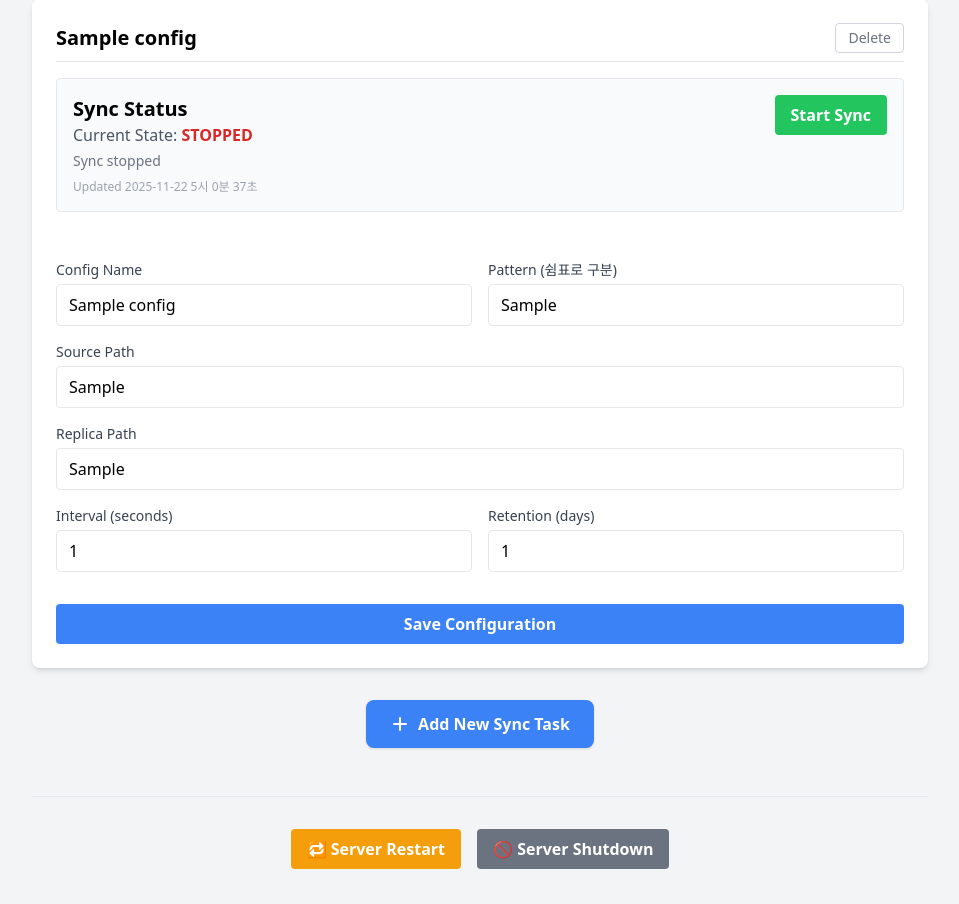
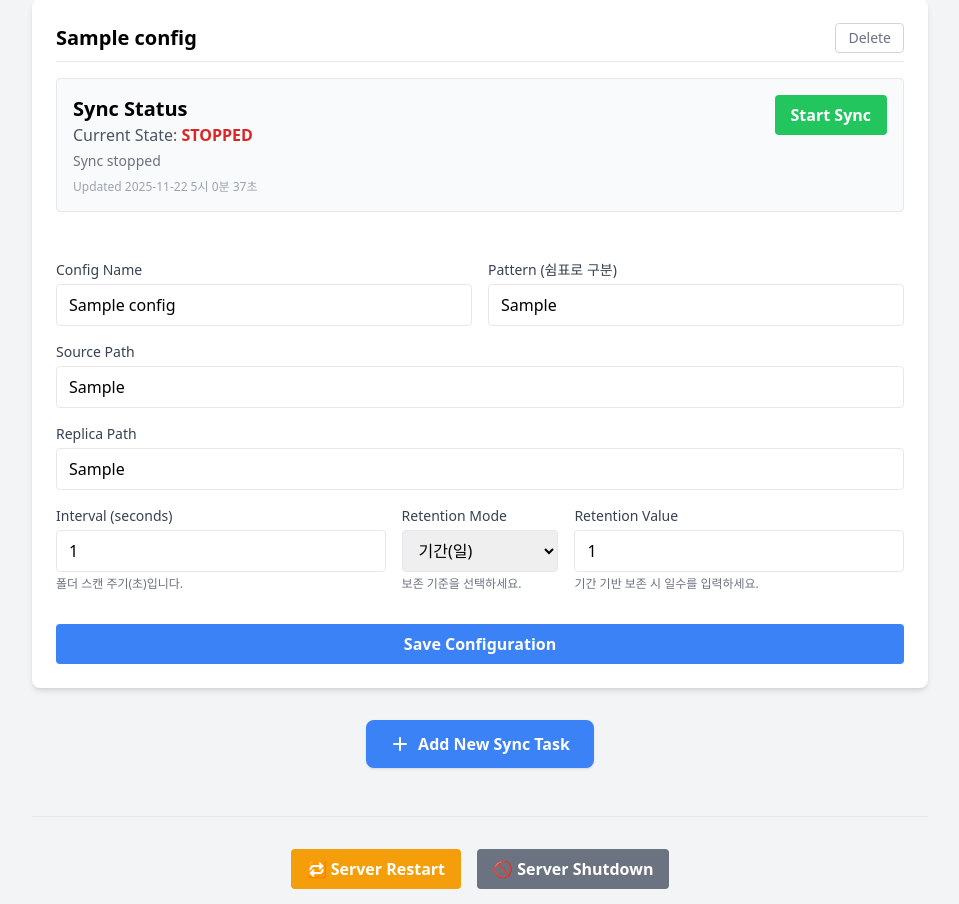
Before and after one commit to oot50674/Filesync-Web-UI, a Flask app: page / in a window 1280 px wide. Shown: the part 118-1022 px from the top of the page, without its empty margins (160-1119 px from the left). Run offline with Flask 3, Linux system fonts and the light colour scheme; tables that the repository leaves empty hold one stand-in row (values such as "Sample post"); some libraries are stand-ins or nearby versions.

Commit message:
modified:   app/__init__.py 	modified:   app/db.py 	modified:   app/filesync.py 	modified:   app/routes.py 	modified:   app/schema.sql 	modified:   app/static/js/scripts.js 	modified:   app/templates/partials/sync_config_form.html

```diff
--- a/app/__init__.py
+++ b/app/__init__.py
@@ -56,6 +56,10 @@ def create_app():
         with app.app_context():
             db.init_db()
 
+    # 누락된 컬럼 자동 보정
+    with app.app_context():
+        db.ensure_schema_upgrades()
+
     # 블루프린트(라우트) 등록
     from .routes import main
     app.register_blueprint(main)
--- a/app/routes.py
+++ b/app/routes.py
@@ -17,7 +17,13 @@ from flask import Blueprint, render_template, request, current_app, jsonify
 
 from app import socketio
 from app.db import get_db
-from app.filesync import FileSyncManager, SyncConfig, validate_paths
+from app.filesync import (
+    DEFAULT_RETENTION_FILES,
+    DEFAULT_RETENTION_MODE,
+    FileSyncManager,
+    SyncConfig,
+    validate_paths,
+)
 
 # 전역 동기화 관리자 상태 (config_id -> {manager, thread})
 sync_managers = {}
@@ -114,6 +120,8 @@ def _start_sync_manager(config_row, resume=False):
     db = get_db()
     source_path = config_row['source_path'] or DEFAULT_SOURCE_PATH
     replica_path = config_row['replica_path'] or DEFAULT_REPLICA_PATH
+    retention_mode = config_row['retention_mode'] or DEFAULT_RETENTION_MODE
+    retention_files = config_row['retention_files'] or DEFAULT_RETENTION_FILES
 
     try:
         # 경로 사전 검증: 존재하지 않으면 즉시 실패 반환
@@ -127,6 +135,8 @@ def _start_sync_manager(config_row, resume=False):
             destination=Path(replica_path),
             pattern=config_row['pattern'],
             retention_days=config_row['retention_days'],
+            retention_mode=retention_mode,
+            retention_files=retention_files,
             scan_interval=config_row['interval']
         )
 
@@ -211,6 +221,8 @@ def index():
         config = dict(row)
         config['source_path'] = config.get('source_path') or DEFAULT_SOURCE_PATH
         config['replica_path'] = config.get('replica_path') or DEFAULT_REPLICA_PATH
+        config['retention_mode'] = config.get('retention_mode') or DEFAULT_RETENTION_MODE
+        config['retention_files'] = config.get('retention_files') or DEFAULT_RETENTION_FILES
 
         # 각 설정에 대한 현재 상태 주입
         is_running, status = _get_status_context(config['id'])
@@ -248,6 +260,10 @@ def update_sync_config():
     pattern = request.form.get('pattern', '*').strip() or '*'
     interval = int(request.form.get('interval', 10))
     retention_days = int(request.form.get('retention_days', 60))
+    retention_mode = request.form.get('retention_mode', DEFAULT_RETENTION_MODE)
+    retention_mode = retention_mode if retention_mode in ("days", "count") else DEFAULT_RETENTION_MODE
+    retention_files = int(request.form.get('retention_files') or DEFAULT_RETENTION_FILES)
+    retention_files = max(retention_files, 0)
     config_id = request.form.get('id')
 
     if not source_path or not replica_path:
@@ -260,7 +276,9 @@ def update_sync_config():
             'replica_path': replica_path,
             'pattern': pattern,
             'interval': interval,
-            'retention_days': retention_days
+            'retention_days': retention_days,
+            'retention_mode': retention_mode,
+            'retention_files': retention_files,
         }
         return render_template(
             'partials/sync_config_form.html',
@@ -277,15 +295,15 @@ def update_sync_config():
             was_running = manager.running
         db.execute("""
             UPDATE sync_configs
-            SET name=?, source_path=?, replica_path=?, pattern=?, interval=?, retention_days=?
+            SET name=?, source_path=?, replica_path=?, pattern=?, interval=?, retention_days=?, retention_mode=?, retention_files=?
             WHERE id=?
-        """, (name, source_path, replica_path, pattern, interval, retention_days, config_id))
+        """, (name, source_path, replica_path, pattern, interval, retention_days, retention_mode, retention_files, config_id))
         new_id = config_id
     else:
         cursor = db.execute("""
-            INSERT INTO sync_configs (name, source_path, replica_path, pattern, interval, retention_days)
-            VALUES (?, ?, ?, ?, ?, ?)
-        """, (name, source_path, replica_path, pattern, interval, retention_days))
+            INSERT INTO sync_configs (name, source_path, replica_path, pattern, interval, retention_days, retention_mode, retention_files)
+            VALUES (?, ?, ?, ?, ?, ?, ?, ?)
+        """, (name, source_path, replica_path, pattern, interval, retention_days, retention_mode, retention_files))
         new_id = cursor.lastrowid
 
     db.commit()
@@ -293,6 +311,8 @@ def update_sync_config():
     # 업데이트된 설정 다시 조회
     config_row = db.execute('SELECT * FROM sync_configs WHERE id = ?', (new_id,)).fetchone()
     config = dict(config_row)
+    config['retention_mode'] = config.get('retention_mode') or DEFAULT_RETENTION_MODE
+    config['retention_files'] = config.get('retention_files') or DEFAULT_RETENTION_FILES
 
     restart_error = None
     if was_running:
@@ -327,7 +347,9 @@ def add_sync_config():
         'replica_path': DEFAULT_REPLICA_PATH,
         'pattern': '*',
         'interval': 10,
-        'retention_days': 60
+        'retention_days': 60,
+        'retention_mode': DEFAULT_RETENTION_MODE,
+        'retention_files': DEFAULT_RETENTION_FILES
     }
     return render_template('partials/sync_card.html', config=new_config)
 
--- a/app/schema.sql
+++ b/app/schema.sql
@@ -9,6 +9,8 @@ CREATE TABLE sync_configs (
     pattern TEXT DEFAULT '*',
     interval INTEGER DEFAULT 10,
     retention_days INTEGER DEFAULT 60,
+    retention_mode TEXT DEFAULT 'days',
+    retention_files INTEGER DEFAULT 0,
     is_active BOOLEAN DEFAULT 0,
     created_at TIMESTAMP DEFAULT CURRENT_TIMESTAMP
 );
--- a/app/templates/partials/sync_config_form.html
+++ b/app/templates/partials/sync_config_form.html
@@ -1,53 +1,80 @@
-<form hx-post="/filesync/config" hx-target="#sync-card-{{ config.id }}" hx-swap="outerHTML" class="space-y-4"
-    hx-on:htmx:after-request="if (window.Toast?.info) { Toast.info('설정이 저장되었습니다.', { position: 'top-center', duration: 3000 }); }">
-    <input type="hidden" name="id" value="{{ config.id }}">
-
-    <div class="grid grid-cols-1 md:grid-cols-2 gap-4">
+{% set form_suffix = config.id or 'new' %}
+<form id="sync-config-form-{{ form_suffix }}" hx-post="/filesync/config" hx-target="#sync-card-{{ config.id }}"
+    hx-swap="outerHTML" class="space-y-4"
+    hx-on:htmx:after-request="if (window.Toast?.info) { Toast.info('설정이 저장되었습니다.', { position: 'top-center', duration: 3000 }); }"
+    x-data="{ retentionMode: '{{ config.retention_mode }}' }">
+    <input id="config-id-{{ form_suffix }}" type="hidden" name="id" value="{{ config.id }}">
+    <div id="config-name-pattern-{{ form_suffix }}" class="grid grid-cols-1 md:grid-cols-2 gap-4">
         <div>
-            <label class="block text-sm font-medium text-gray-700">Config Name</label>
-            <input type="text" name="name" value="{{ config.name }}" class="mt-1 block w-full border rounded px-3 py-2">
+            <label for="config-name-{{ form_suffix }}" class="block text-sm font-medium text-gray-700">Config Name</label>
+            <input id="config-name-{{ form_suffix }}" type="text" name="name" value="{{ config.name }}"
+                class="mt-1 block w-full border rounded px-3 py-2">
         </div>
         <div>
-            <label class="block text-sm font-medium text-gray-700">Pattern (쉼표로 구분)</label>
-            <input type="text" name="pattern" value="{{ config.pattern }}"
+            <label for="pattern-{{ form_suffix }}" class="block text-sm font-medium text-gray-700">Pattern (쉼표로 구분)</label>
+            <input id="pattern-{{ form_suffix }}" type="text" name="pattern" value="{{ config.pattern }}"
                 placeholder="예: *.bak,*.zip"
                 class="mt-1 block w-full border rounded px-3 py-2">
         </div>
     </div>
 
     <div>
-        <label class="block text-sm font-medium text-gray-700">Source Path</label>
-        <input type="text" name="source_path" value="{{ config.source_path }}" placeholder="예: /Users/user/Documents"
+        <label for="source-path-{{ form_suffix }}" class="block text-sm font-medium text-gray-700">Source Path</label>
+        <input id="source-path-{{ form_suffix }}" type="text" name="source_path" value="{{ config.source_path }}" placeholder="예: /Users/user/Documents"
             class="mt-1 block w-full border rounded px-3 py-2" required>
     </div>
 
     <div>
-        <label class="block text-sm font-medium text-gray-700">Replica Path</label>
-        <input type="text" name="replica_path" value="{{ config.replica_path }}"
+        <label for="replica-path-{{ form_suffix }}" class="block text-sm font-medium text-gray-700">Replica Path</label>
+        <input id="replica-path-{{ form_suffix }}" type="text" name="replica_path" value="{{ config.replica_path }}"
             placeholder="예: /Users/user/Documents_backup" class="mt-1 block w-full border rounded px-3 py-2" required>
     </div>
 
-    <div class="grid grid-cols-1 md:grid-cols-2 gap-4">
-        <div>
-            <label class="block text-sm font-medium text-gray-700">Interval (seconds)</label>
-            <input type="number" name="interval" value="{{ config.interval }}"
+    <div id="schedule-retention-row-{{ form_suffix }}" class="grid grid-cols-1 lg:grid-cols-5 gap-4 items-start">
+        <div class="lg:col-span-2">
+            <label for="interval-{{ form_suffix }}" class="block text-sm font-medium text-gray-700">Interval (seconds)</label>
+            <input id="interval-{{ form_suffix }}" type="number" name="interval" value="{{ config.interval }}"
                 class="mt-1 block w-full border rounded px-3 py-2">
+            <p class="mt-1 text-xs text-gray-500">폴더 스캔 주기(초)입니다.</p>
         </div>
-        <div>
-            <label class="block text-sm font-medium text-gray-700">Retention (days)</label>
-            <input type="number" name="retention_days" value="{{ config.retention_days }}"
-                class="mt-1 block w-full border rounded px-3 py-2">
+        <div class="lg:col-span-1">
+            <label for="retention-mode-{{ form_suffix }}" class="block text-sm font-medium text-gray-700">Retention Mode</label>
+            <select id="retention-mode-{{ form_suffix }}" name="retention_mode"
+                class="mt-1 block w-full border rounded px-3 py-2" x-model="retentionMode">
+                <option value="days">기간(일)</option>
+                <option value="count">파일 개수</option>
+            </select>
+            <p class="mt-1 text-xs text-gray-500">보존 기준을 선택하세요.</p>
+        </div>
+        <div class="lg:col-span-2">
+            <label class="block text-sm font-medium text-gray-700">Retention Value</label>
+            <template x-if="retentionMode !== 'count'">
+                <div id="retention-days-wrapper-{{ form_suffix }}">
+                    <input id="retention-days-{{ form_suffix }}" type="number" name="retention_days" value="{{ config.retention_days }}"
+                        class="mt-1 block w-full border rounded px-3 py-2" min="0"
+                        :disabled="retentionMode === 'count'">
+                    <p class="mt-1 text-xs text-gray-500">기간 기반 보존 시 일수를 입력하세요.</p>
+                </div>
+            </template>
+            <template x-if="retentionMode === 'count'">
+                <div id="retention-files-wrapper-{{ form_suffix }}">
+                    <input id="retention-files-{{ form_suffix }}" type="number" name="retention_files" value="{{ config.retention_files }}"
+                        class="mt-1 block w-full border rounded px-3 py-2" min="0"
+                        :disabled="retentionMode !== 'count'">
+                    <p class="mt-1 text-xs text-gray-500">파일 개수 모드일 때 유지할 최대 파일 수입니다.</p>
+                </div>
+            </template>
         </div>
     </div>
 
     <div class="pt-4 flex gap-4">
-        <button type="submit" class="bg-blue-500 hover:bg-blue-600 text-white font-bold py-2 px-4 rounded flex-1">
+        <button id="save-config-{{ form_suffix }}" type="submit" class="bg-blue-500 hover:bg-blue-600 text-white font-bold py-2 px-4 rounded flex-1">
             Save Configuration
         </button>
     </div>
 
     {% if message %}
-    <div class="mt-4 p-3 bg-green-100 text-green-700 rounded text-center">
+    <div id="config-message-{{ form_suffix }}" class="mt-4 p-3 bg-green-100 text-green-700 rounded text-center">
         {{ message }}
     </div>
     {% endif %}
```
Also changed, not shown: app/db.py (+28 -0 lines), app/filesync.py (+89 -0 lines), app/static/js/scripts.js (line endings or trailing spaces).
